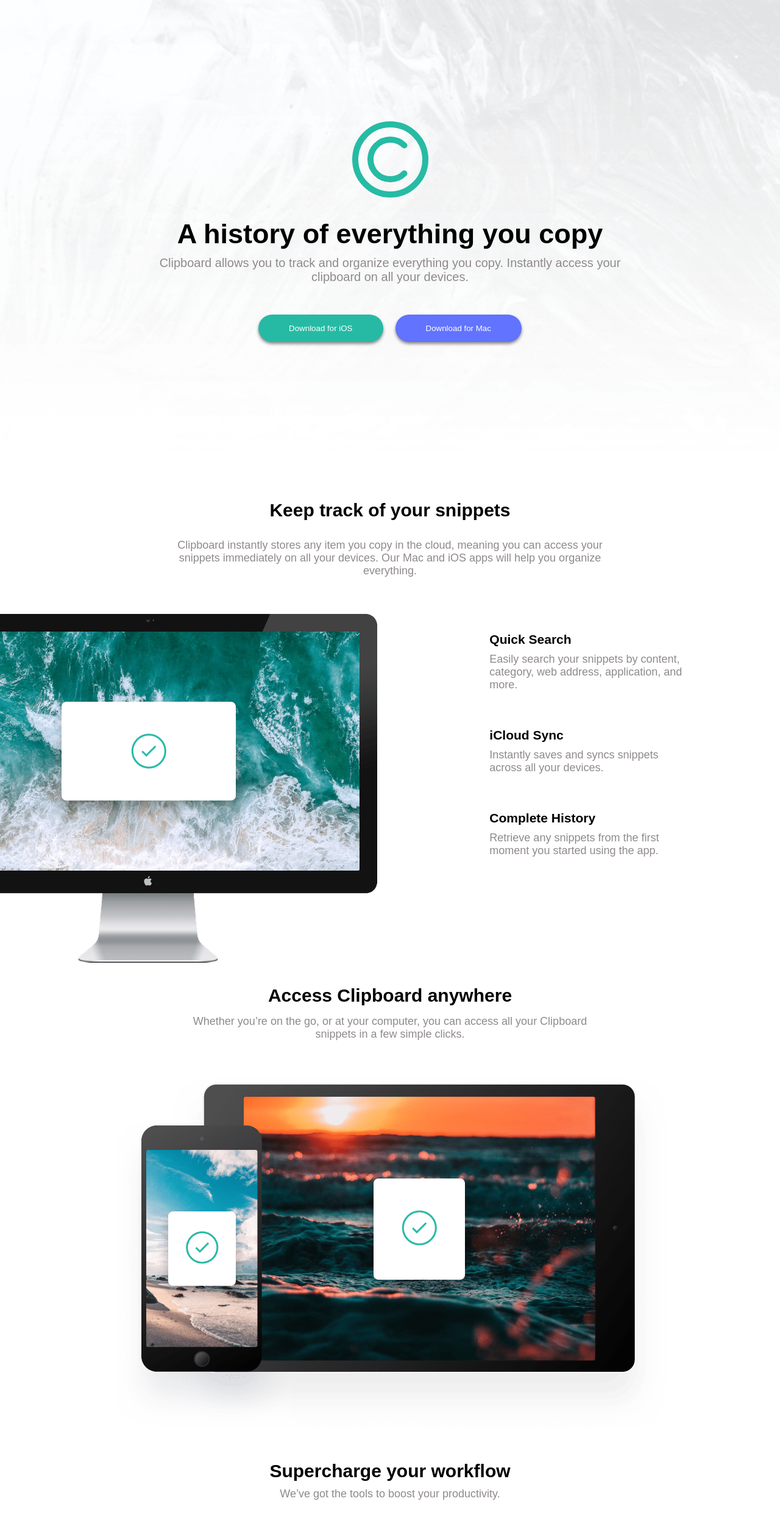
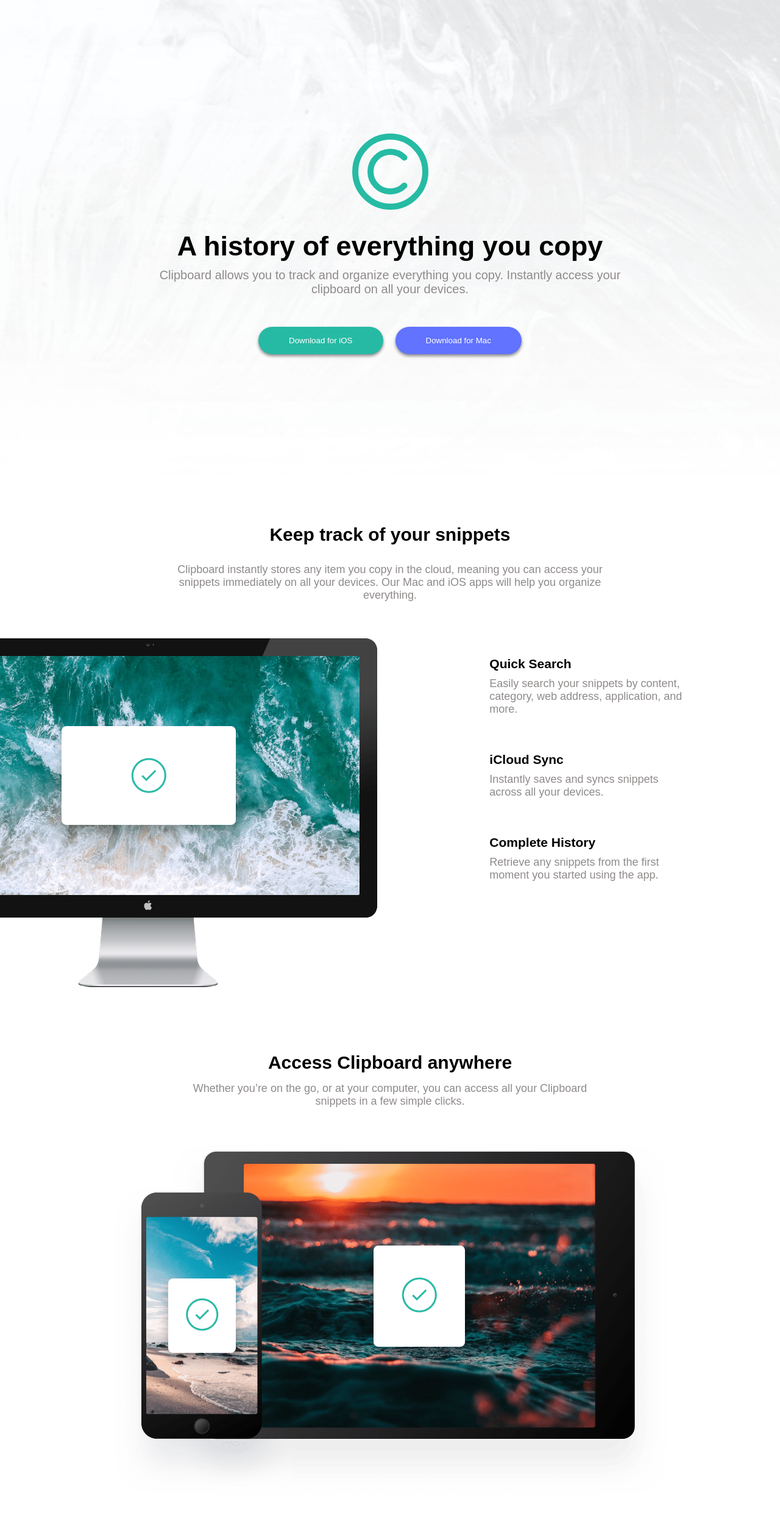
Before and after one commit to PaulPintang/Clipboard-landing-page, a plain HTML site: page index.html in a window 1280 px wide. Shown: the top 2503 px of the page at 61% size. Drawn offline with Linux system fonts and the light colour scheme; a web font is replaced by a local one.

Commit message:
fixed padding and vh

```diff
--- a/style.css
+++ b/style.css
@@ -79,7 +79,7 @@
 .clipboard {
   display: flex;
   align-items: center;
-  height: 95vh;
+  height: 100vh;
 }
 .container .logo img {
   padding-bottom: 20px;
@@ -132,6 +132,9 @@
 .snippets .text-control p {
   font-size: 18px;
 }
+.access-clipboard {
+  padding-top: 70px;
+}
 .access-clipboard h2 {
   font-size: 30px;
   padding-top: 180px;
@@ -147,7 +150,7 @@
   padding: 50px 0;
 }
 .workflow h2 {
-  font-size: 30px;
+  font-size: 25px;
   padding-bottom: 10px;
 }
 .workflow p {
@@ -310,6 +313,9 @@
   }
   .clipboard-os {
     margin: 100px 0;
+  }
+  .clipboard-os p {
+    padding: 20px 0;
   }
   .company {
     padding: 50px 0;
```
